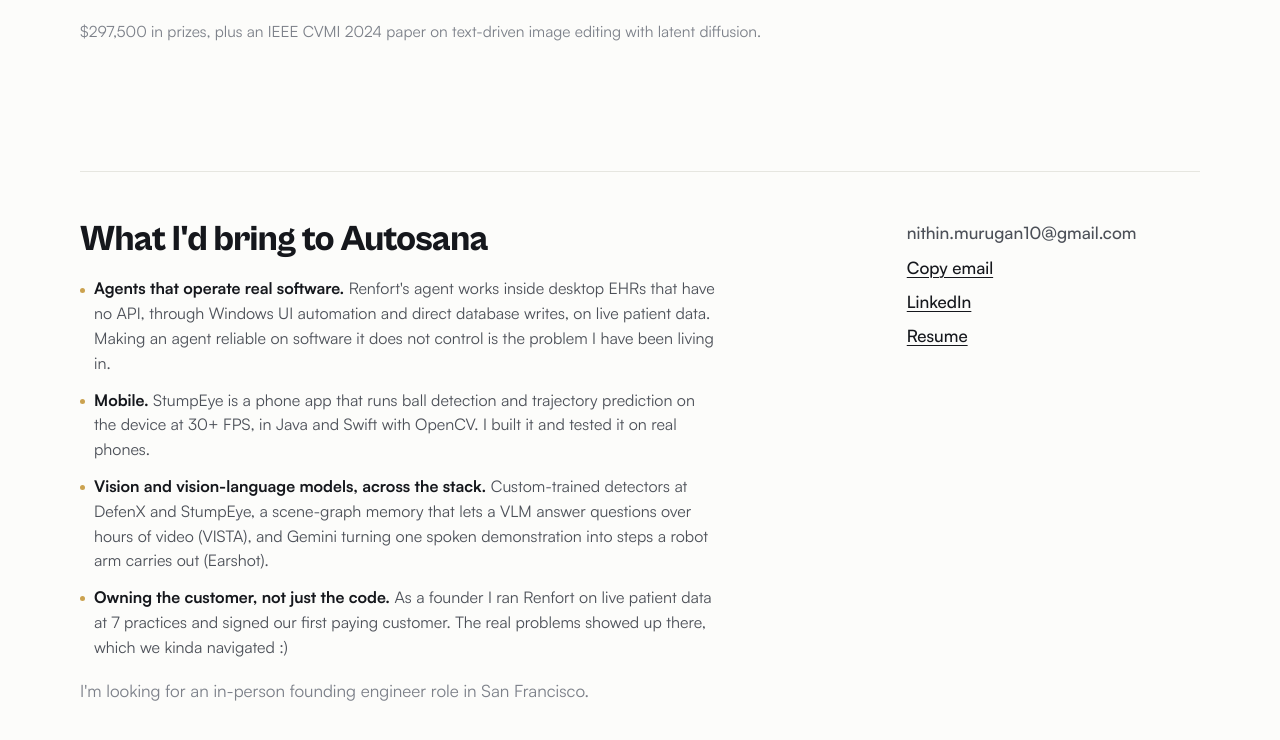
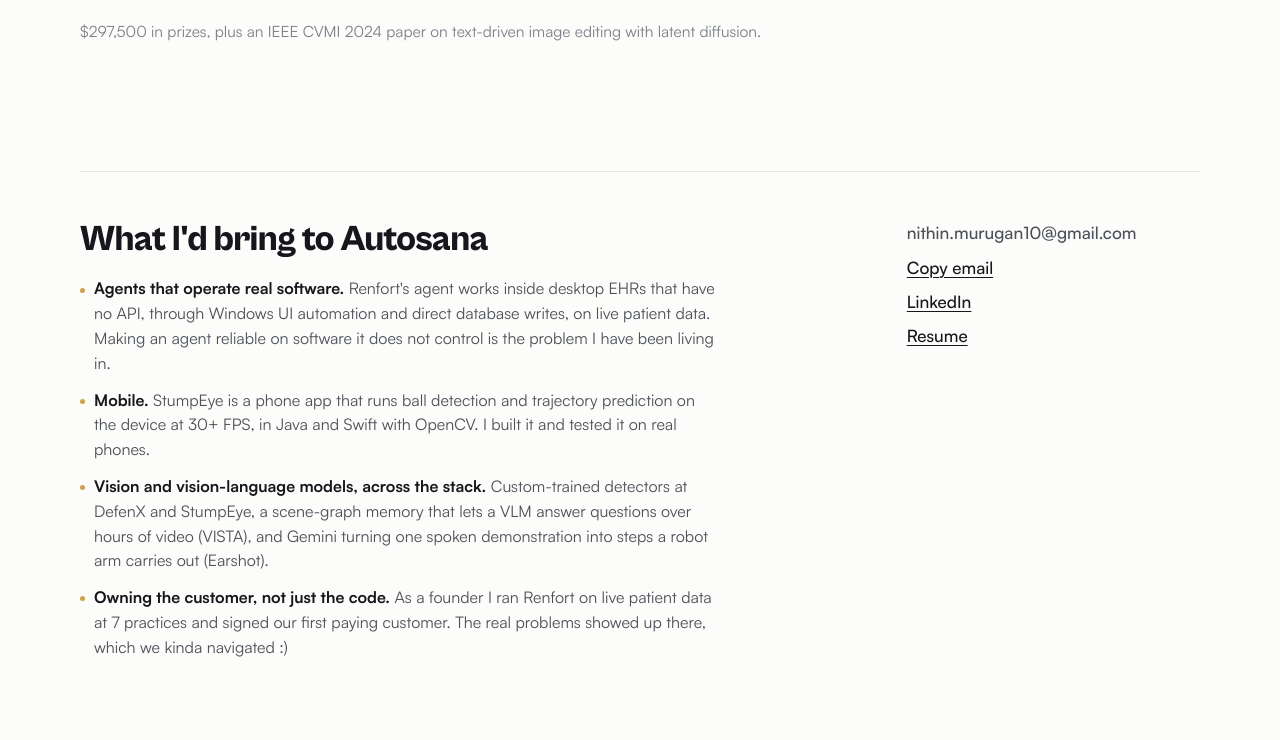
Before and after one commit to MNS1007/portfolio, a plain HTML site: page autosana/index.html in a window 1280 px wide. Shown: the part 3862-4602 px from the top of the page. Drawn offline with Linux system fonts and the light colour scheme.

Commit message:
Autosana page: drop the closing line in the footer

```diff
--- a/autosana/index.html
+++ b/autosana/index.html
@@ -231,7 +231,6 @@ dialog button{font:inherit;font-weight:500;color:#fff;background:none;border:0;c
         <li><b>Vision and vision-language models, across the stack.</b> Custom-trained detectors at DefenX and StumpEye, a scene-graph memory that lets a VLM answer questions over hours of video (VISTA), and Gemini turning one spoken demonstration into steps a robot arm carries out (Earshot).</li>
         <li><b>Owning the customer, not just the code.</b> As a founder I ran Renfort on live patient data at 7 practices and signed our first paying customer. The real problems showed up there, which we kinda navigated :)</li>
       </ul>
-      <p class="body">I'm looking for an in-person founding engineer role in San Francisco.</p>
     </div>
     <div class="reach">
       <span class="mail">nithin.murugan10@gmail.com</span>
```
